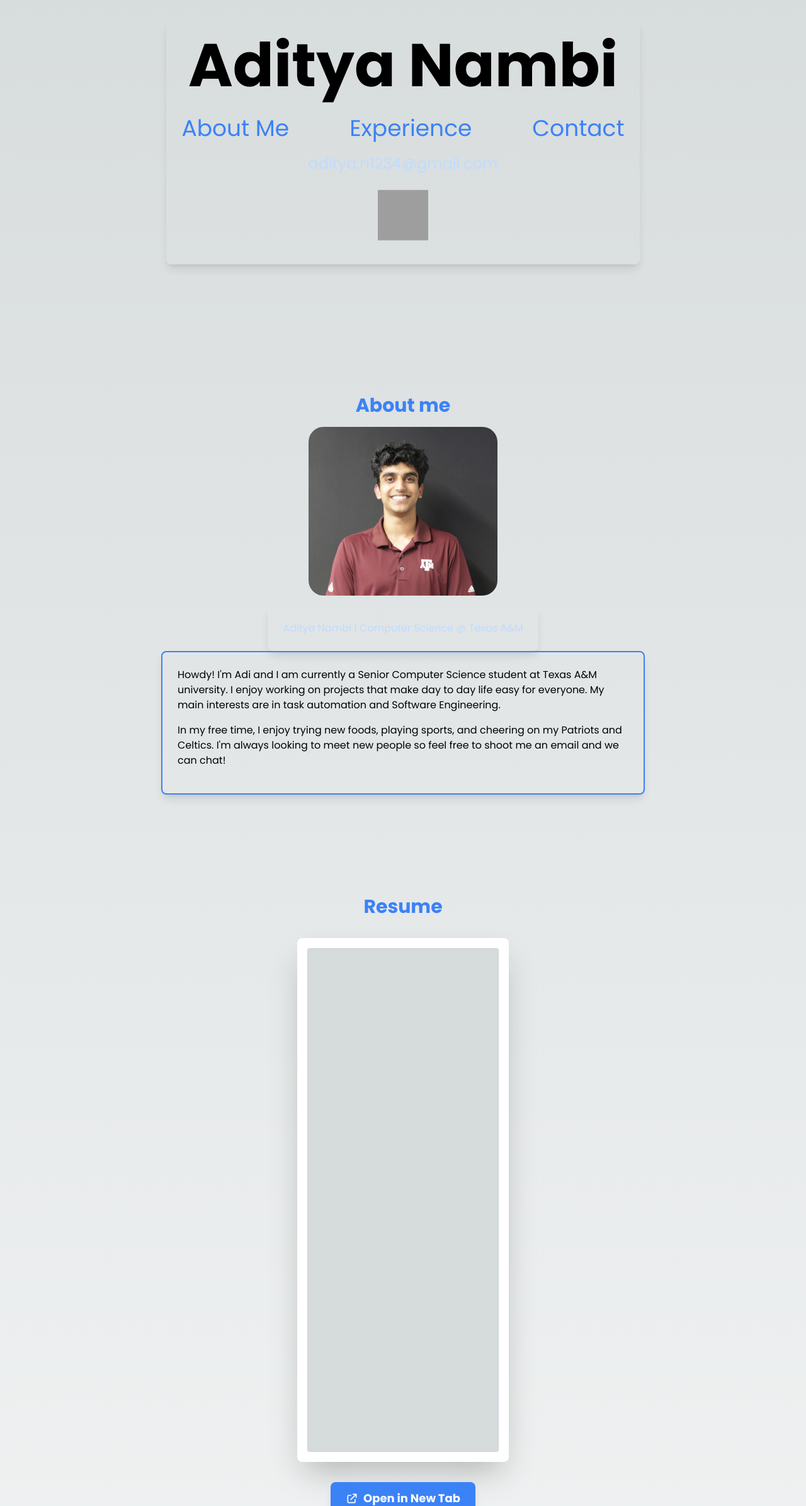
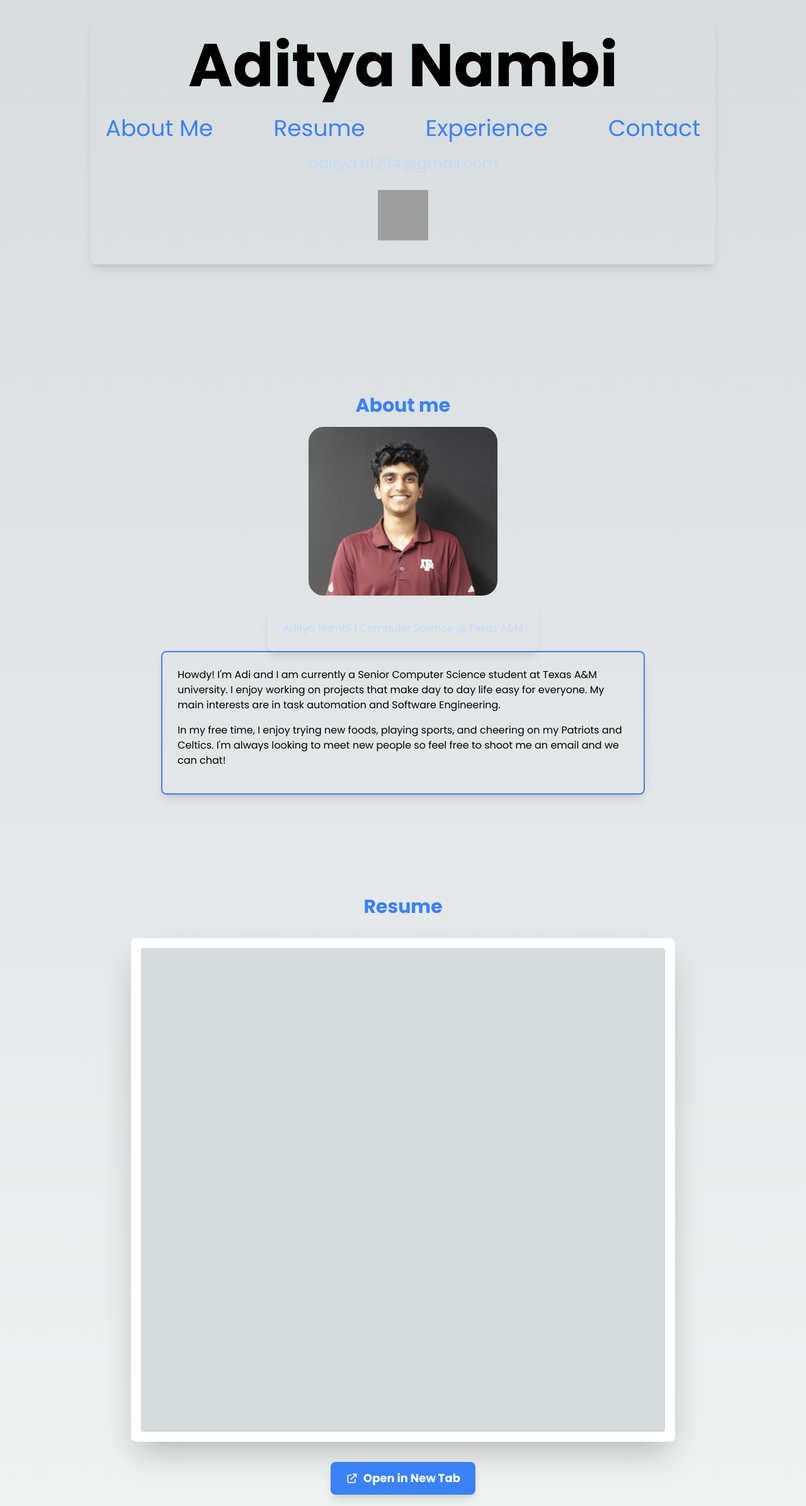
Before and after one commit to anambi82/website, a Next.js app: page / in a window 1280 px wide. Shown: the part 174-2566 px from the top of the page at 63% size. Built offline with nearby package versions, Linux system fonts and the light colour scheme; grey boxes are pictures that could not be loaded.

Commit message:
fixed resume issue

```diff
--- a/src/app/page.tsx
+++ b/src/app/page.tsx
@@ -17,6 +17,7 @@ const Page = () => {
           <h1 className="text-8xl font-bold mb-8">Aditya Nambi</h1>
           <div className="text-4xl flex flex-col md:flex-row md:space-x-24 mb-5">
             <Link href="#about-me" className="text-blue-500 hover:text-blue-200 hover:animate-pulse">About Me</Link>
+            <Link href="#resume" className="text-blue-500 hover:text-blue-200 hover:animate-pulse">Resume</Link>
             <Link href="#experience" className="text-blue-500 hover:text-blue-200 hover:animate-pulse">Experience</Link>
             <Link href="#contact" className="text-blue-500 hover:text-blue-200 hover:animate-pulse">Contact</Link>
           </div>
@@ -46,15 +47,11 @@ const Page = () => {
 </div>
 <div id='resume' className="flex flex-col items-center py-20">
   <h1 className="text-3xl text-blue-500 font-bold mb-8">Resume</h1>
-  <div className="max-w-6xl mx-auto text-center">
-
-
-    <div className="bg-white rounded-lg shadow-2xl p-4 mb-8">
+  <div className="w-full max-w-4xl mx-auto text-center px-4">
+    <div className="w-full h-[800px] bg-white rounded-lg shadow-2xl p-4 mb-8">
       <iframe
         src="/Nambi_Aditya.pdf"
-        width="100%"
-        height="800"
-        className="rounded border-2 border-gray-300"
+        className="w-full h-full rounded border-2 border-gray-300"
         title="Aditya Nambi Resume"
       >
         <p className="text-gray-600">
```
